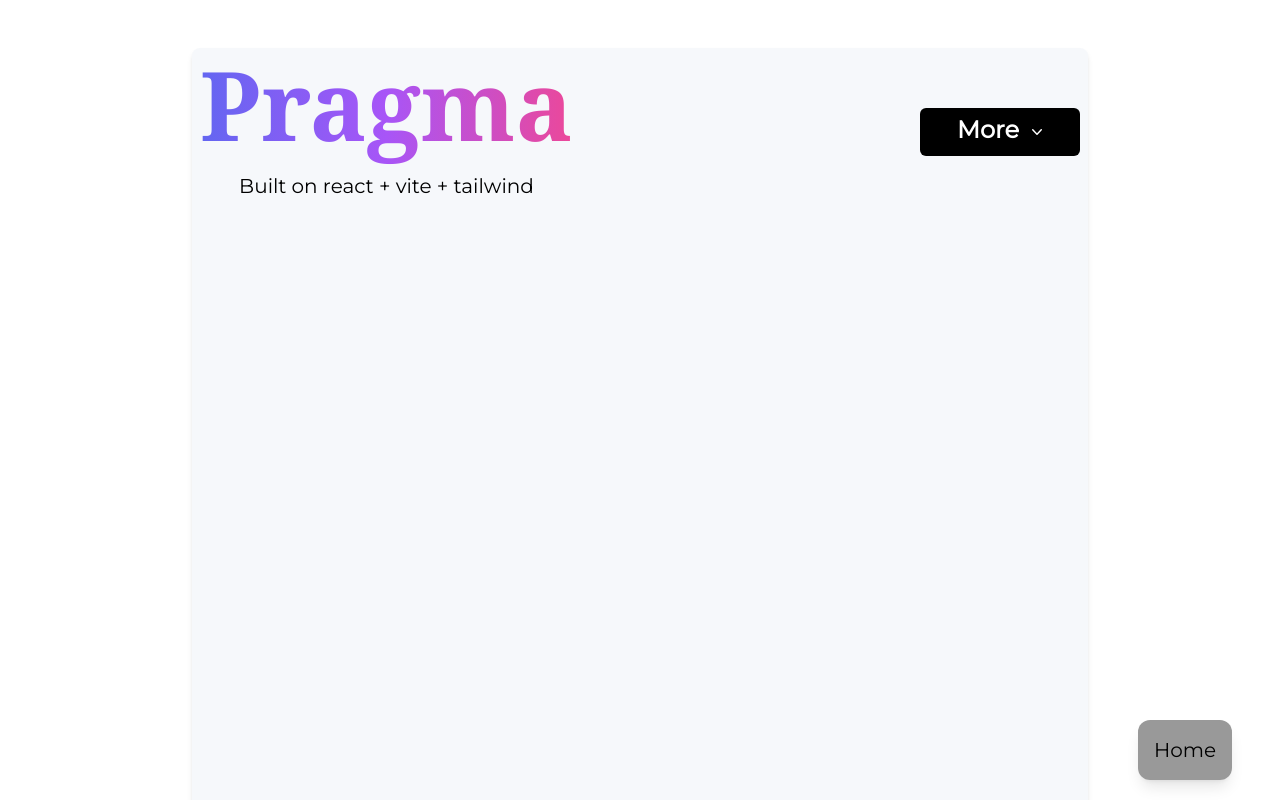
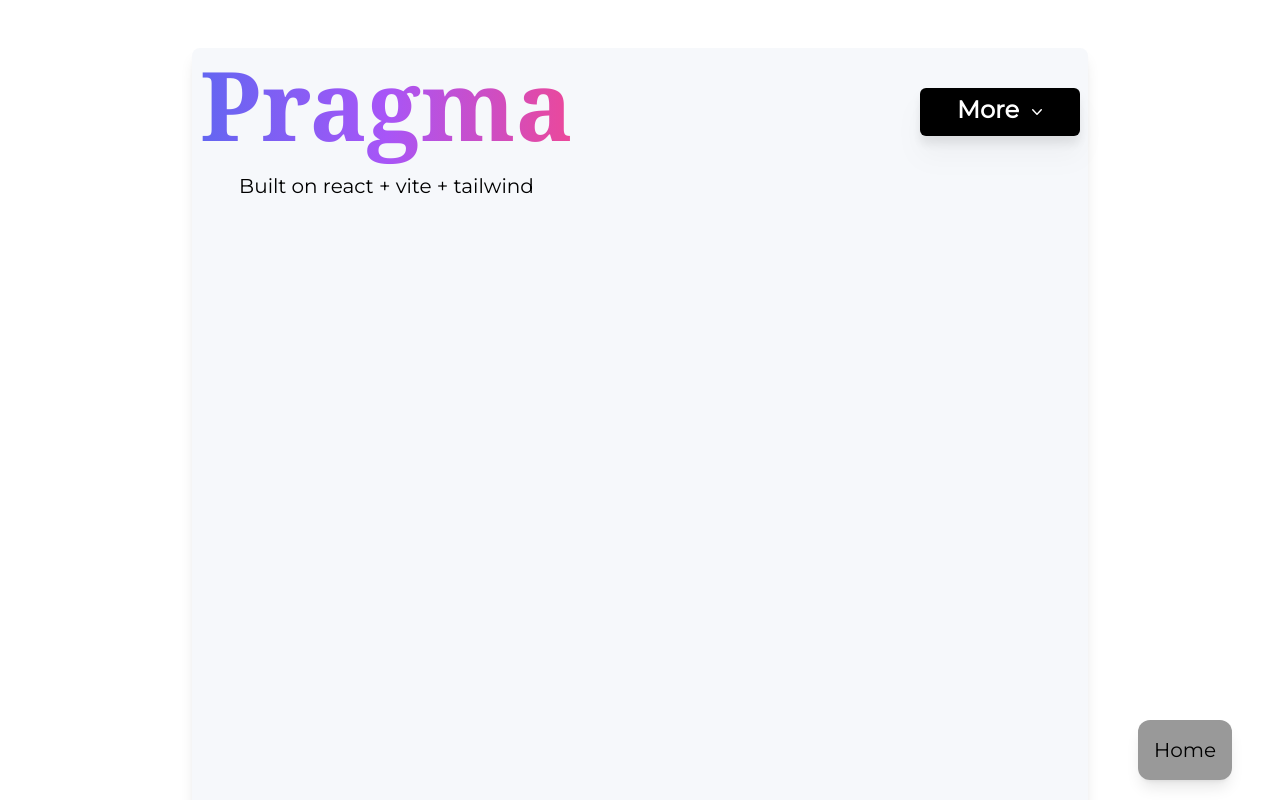
Before and after one commit to ayushchauhan101/portfolio, a React (Vite) app: page / in a window 1280 px wide. Shown: the top 800 px of the page. Built offline with nearby package versions, Linux system fonts and the light colour scheme.

Commit message:
redundancy

```diff
--- a/src/components/HeaderComponents/MenuBar.jsx
+++ b/src/components/HeaderComponents/MenuBar.jsx
@@ -7,10 +7,7 @@ import links from "./links"
 function MenuBar() {
 	return (
 		<Menu>
-			<Menu.Button
-				className="mt-5 h-12 min-w-full rounded-md bg-black text-2xl font-bold text-white
-				dark:bg-slate-300 dark:text-black md:w-40"
-			>
+			<Menu.Button className="min-w-full rounded-md bg-black p-1 text-2xl font-bold text-white shadow-black drop-shadow-xl dark:bg-slate-300 dark:text-black md:w-40">
 				More
 				<ChevronDownIcon
 					className="-mr-1 ml-2 h-10 w-5 bg-black text-2xl font-bold text-white dark:bg-slate-300 dark:text-black"
--- a/src/index.css
+++ b/src/index.css
@@ -31,10 +31,10 @@
 		@apply bg-white font-['Montserrat'] dark:bg-slate-900 dark:text-slate-300;
 	}
 	.background {
-		@apply mx-auto flex flex-col space-y-8 bg-white/50 dark:bg-slate-800 md:max-w-5xl;
+		@apply mx-auto flex flex-col dark:bg-slate-800 md:max-w-5xl;
 	}
 	.card {
-		@apply mx-auto min-h-screen max-w-4xl rounded-lg bg-slate-200/30 p-2 shadow-md dark:bg-slate-700 dark:shadow-2xl;
+		@apply mx-auto min-h-screen max-w-4xl rounded-lg bg-slate-200/30 p-2 shadow-lg dark:bg-slate-700;
 	}
 	.body-div {
 		@apply flex flex-col space-x-0 space-y-4 px-5 md:space-y-12;
```
